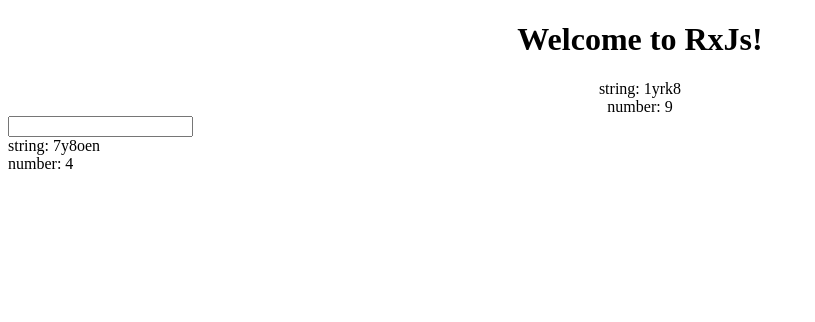
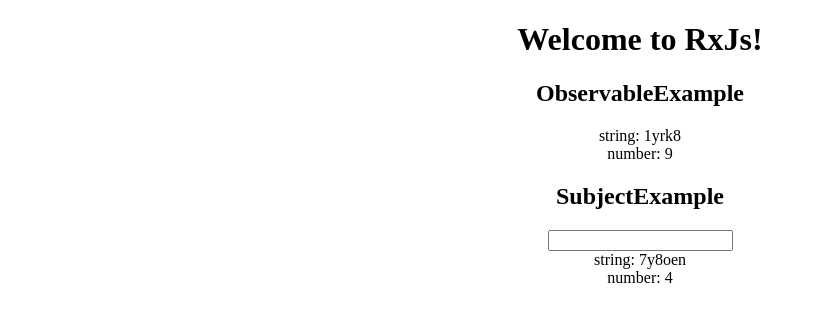
Before and after one commit to Azkarell/RxJs, an Angular app: page / in a window 1280 px wide. Shown: the top 322 px of the page, without its empty margins (0-815 px from the left). Built offline with nearby package versions, Linux system fonts and the light colour scheme.

Commit message:
some styling

```diff
--- a/src/app/app.component.html
+++ b/src/app/app.component.html
@@ -5,12 +5,14 @@
   </h1>
 
   <div *ngIf="soe.tuple">
+  <h2>ObservableExample</h2>
   <label>string: {{soe.tuple.s}} </label><br>
   <label>number: {{soe.tuple.n}} </label>
   </div>
 </div>
 
-<div>
+<div style="text-align:center">
+  <h2>SubjectExample</h2>
   <input #n type="number" (keyup.enter)="put(n.value)"(blur)="put(n.value); number=0;"> <br>
   <label>string: {{string}} </label><br>
   <label>number: {{number}} </label>
```
